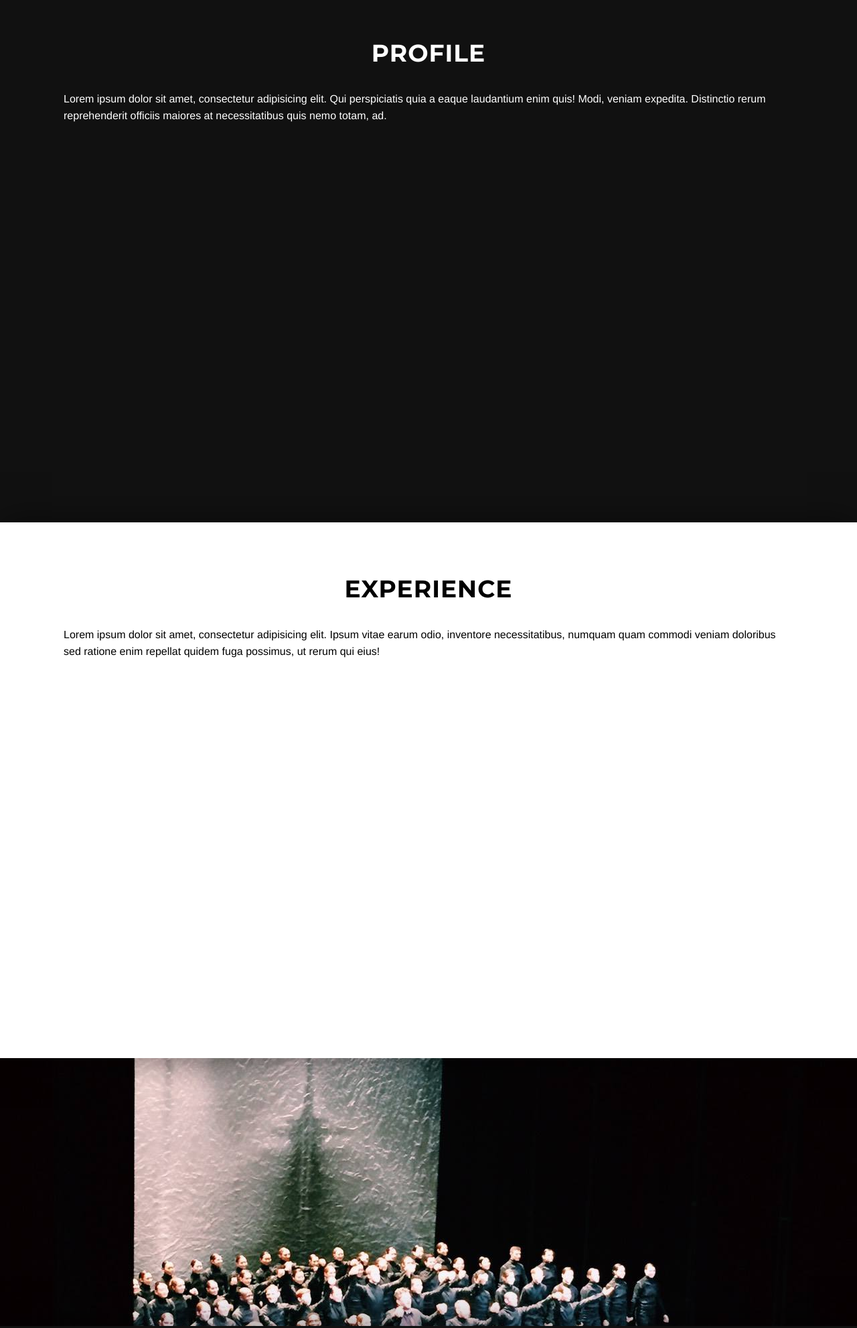
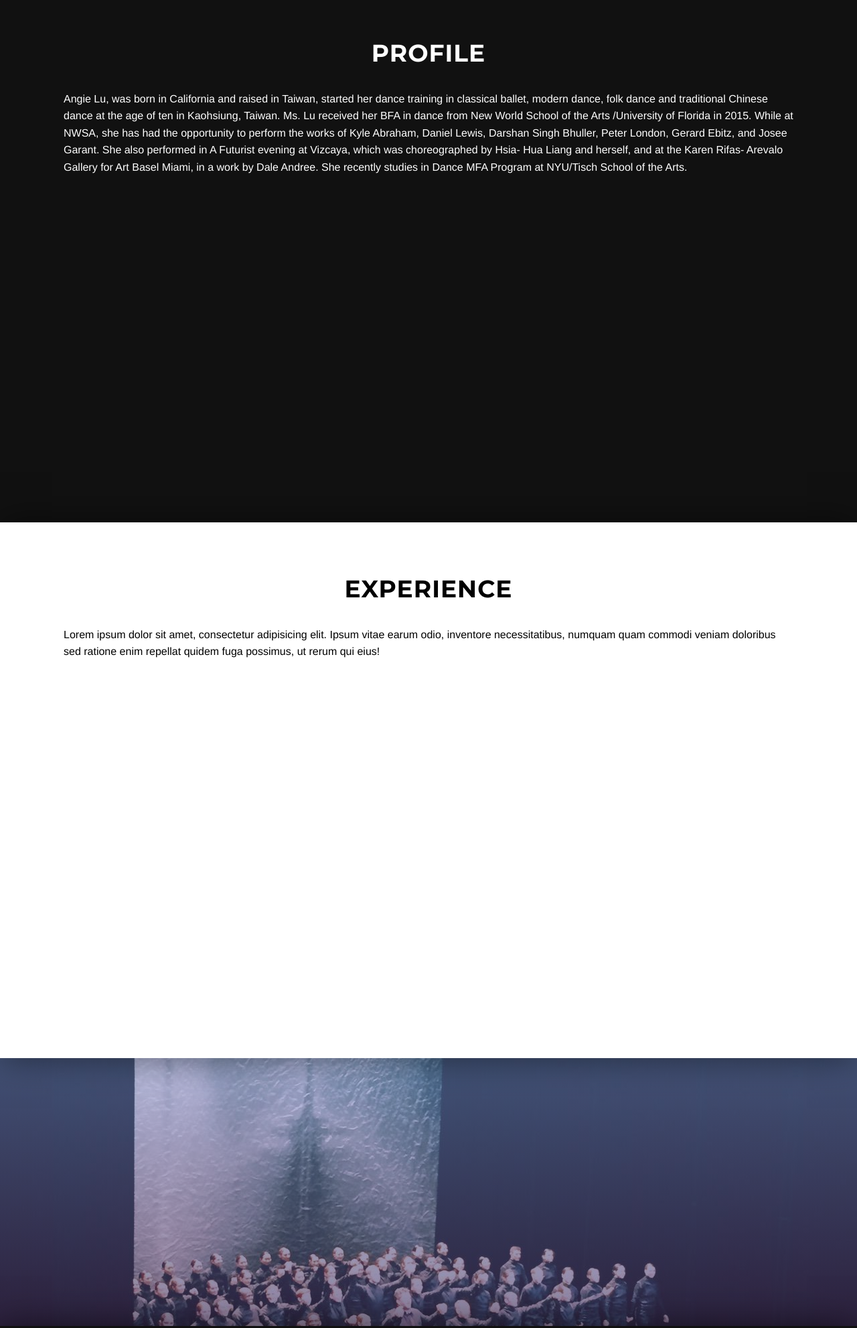
Before and after one commit to jeanpan/bootstrap-portfolio-template, a website: page index.html in a window 1280 px wide. Shown: the part 820-2803 px from the top of the page at 67% size. Drawn offline with Linux system fonts and the light colour scheme.

Commit message:
first commit

```diff
--- a/css/style.css
+++ b/css/style.css
@@ -188,7 +188,7 @@ main {
 
 .fixed-content.about {
   height: 50%;
-  background-image: url('../images/12291193_1097839603562331_9002002733008019501_o.jpg');
+  background-image: linear-gradient(hsla(220, 70%, 70%, .5), hsla(260, 30%, 30%, .6)), url('../images/12291193_1097839603562331_9002002733008019501_o.jpg');
 }
 
 .fixed-content h1 {
--- a/index.html
+++ b/index.html
@@ -4,8 +4,8 @@
   <meta charset="UTF-8">
   <meta http-equiv="X-UA-Compatible" content="IE=edge">
   <meta name="viewport" content="width=device-width, initial-scale=1">
-  <meta name="description" content="">
-  <meta name="author" content="">
+  <meta name="description" content="A simple bootstrap portfolio template">
+  <meta name="author" content="jeanpan">
   <title>Bootstrap Theme</title>
 
   <!-- Bootstrap Core CSS -->
@@ -81,7 +81,7 @@
     <section id="profile" class="content profile">
       <div class="container-fluid">
         <h1>Profile</h1>
-        <p>Lorem ipsum dolor sit amet, consectetur adipisicing elit. Qui perspiciatis quia a eaque laudantium enim quis! Modi, veniam expedita. Distinctio rerum reprehenderit officiis maiores at necessitatibus quis nemo totam, ad.</p>
+        <p>Angie Lu, was born in California and raised in Taiwan, started her dance training in classical ballet, modern dance, folk dance and traditional Chinese dance at the age of ten in Kaohsiung, Taiwan. Ms. Lu received her BFA in dance from New World School of the Arts /University of Florida in 2015. While at NWSA, she has had the opportunity to perform the works of Kyle Abraham, Daniel Lewis, Darshan Singh Bhuller, Peter London, Gerard Ebitz, and Josee Garant. She also performed in A Futurist evening at Vizcaya, which was choreographed by Hsia- Hua Liang and herself, and at the Karen Rifas- Arevalo Gallery for Art Basel Miami, in a work by Dale Andree. She recently studies in Dance MFA Program at NYU/Tisch School of the Arts.</p>
       </div>
     </section>
 
```
